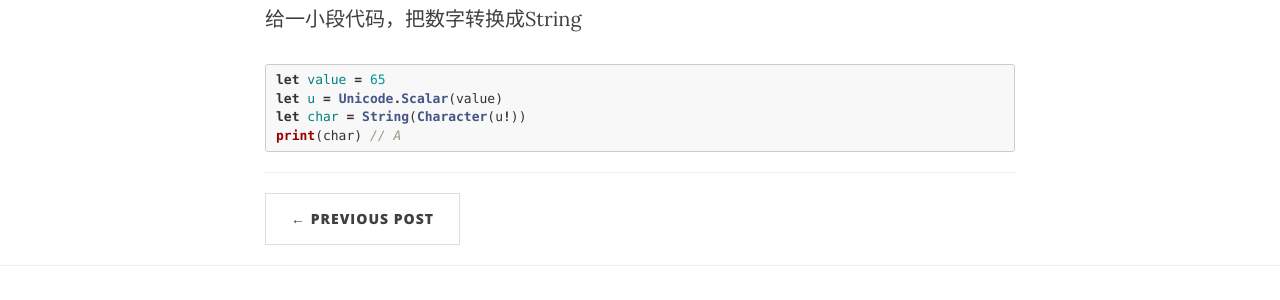
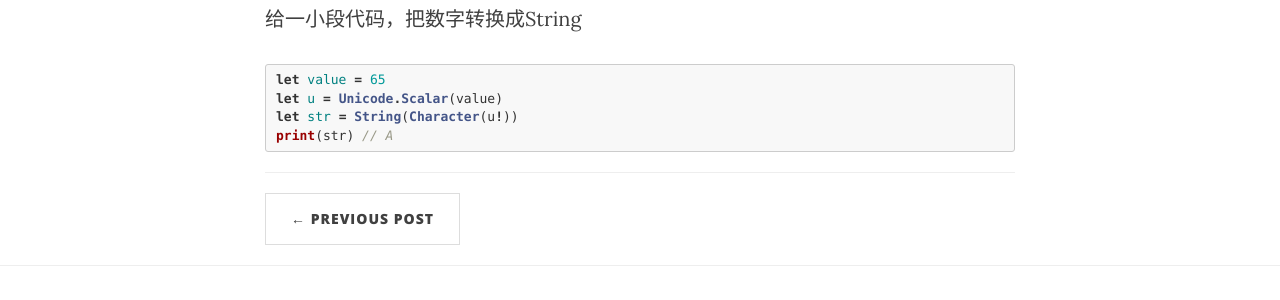
Before and after one commit to DavidHu0921/davidhu0921.github.io, a Jekyll site: the page built from _posts/2019-11-01-LeetCode学习笔记(168)-Excel-Sheet-Column-Title.md, in a window 1280 px wide. Shown: the part 1687-1987 px from the top of the page. Built offline with Jekyll 4.4.1, drawn with Linux system fonts in a browser that asks for light colours; nearby versions of some CDN libraries.

Commit message:
fix LC-168

````diff
--- a/_posts/2019-11-01-LeetCode学习笔记(168)-Excel-Sheet-Column-Title.md
+++ b/_posts/2019-11-01-LeetCode学习笔记(168)-Excel-Sheet-Column-Title.md
@@ -69,6 +69,6 @@ class Solution {
 ```swift
 let value = 65
 let u = Unicode.Scalar(value)
-let char = String(Character(u!))
-print(char) // A
+let str = String(Character(u!))
+print(str) // A
 ```
````
